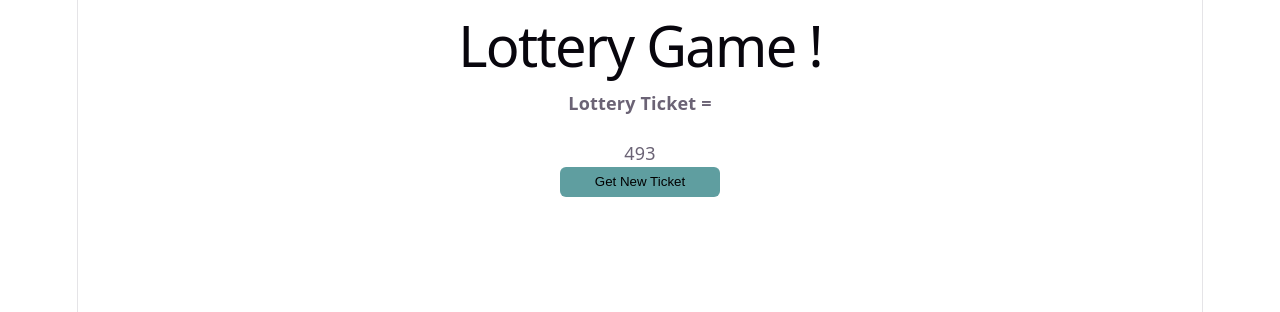
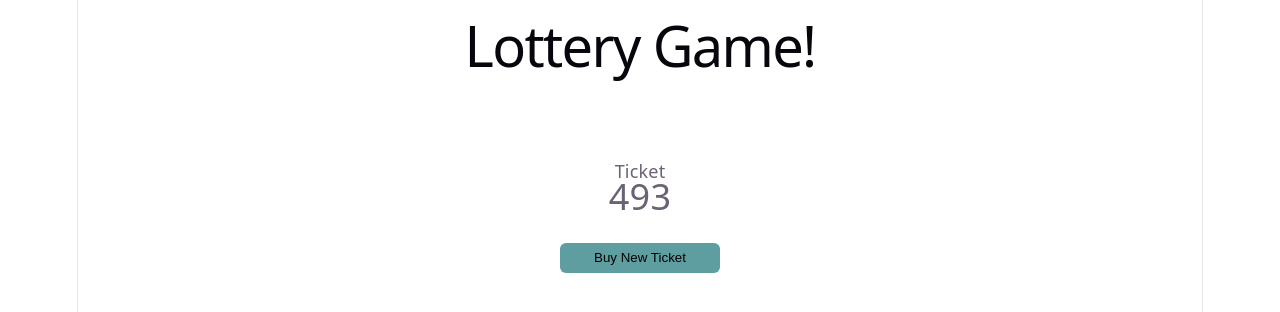
Before and after one commit to AayushJaiswal7/Lottery-Digit, a React (Vite) app: page / in a window 1280 px wide. Shown: the top 312 px of the page. Built offline with nearby package versions, Linux system fonts and the light colour scheme.

Commit message:
Displayed lifting property in the htrough creating ticketnum and ticket

```diff
--- a/src/Lottery.css
+++ b/src/Lottery.css
@@ -1,4 +1,9 @@
-.ticket{
+.TicketNum{
+   font-size: 2rem;
+
+}
+.Ticket{
+   margin-top: 100px;
 
 }
 .btn{
--- a/src/Lottery.jsx
+++ b/src/Lottery.jsx
@@ -1,37 +1,23 @@
 import { useState } from "react";
-import "./Lottery.css";
 import { genTicket, sum } from "./helper";
-import TicketDisplay from "./TicketDisplay";
-import WinningMessage from "./WinningMessage";
-import LotteryButton from "./LotteryButton";
+import Ticket from "./Ticket.jsx"
 
-export default function Lottery() {
-   // State is lifted here (parent component)
-   const [ticket, setTicket] = useState(genTicket(3));
+export default function Lottery({n=3, winningSum=15}){
 
-   // Derived state calculated at parent level
-   const isWinning = sum(ticket) === 15;
+   let [ticket, setTicket] = useState(genTicket(n));
+   const isWinning = sum(ticket) === winningSum;
 
-   // Event handler defined at parent level
-   const handleTicketGenerate = () => {
-      setTicket(() => {
-         return genTicket(3);
-      });
-   };
+   let buyTicket = () => {
+      setTicket(genTicket(n))
+   }
+   return (
+      <div>
+         <h1>Lottery Game!</h1>
+         <Ticket ticket={ticket}/>
+         <br></br>
+         <button onClick={buyTicket } className="btn">Buy New Ticket</button>
+         <h3>{isWinning && "Congratulation ,you won"}</h3>
+      </div>
 
-   return (
-      <>
-         <div>
-            <h1>Lottery Game !</h1>
-            {/* Child component receives state as prop */}
-            <WinningMessage isWinning={isWinning} />
-
-            {/* Child component receives state as prop */}
-            <TicketDisplay ticket={ticket} />
-
-            {/* Child component receives handler as prop */}
-            <LotteryButton onGetNewTicket={handleTicketGenerate} />
-         </div>
-      </>
    );
 }
--- a/src/LotteryButton.jsx
+++ /dev/null
@@ -1,7 +0,0 @@
-export default function LotteryButton({ onGetNewTicket }) {
-  return (
-    <button className="btn" onClick={onGetNewTicket}>
-      Get New Ticket
-    </button>
-  );
-}
--- /dev/null
+++ b/src/Ticket.jsx
@@ -0,0 +1,15 @@
+import TicketNum from "./TicketNum";
+import "./Lottery.css"
+
+export default function Ticket({ ticket}) {
+   return (
+      <div className="Ticket">
+         <p>Ticket</p>
+         {ticket.map((num, idx) => (
+            <TicketNum num={num} key={idx} />
+         ))}
+      </div>
+
+   );
+
+}
--- a/src/TicketDisplay.jsx
+++ /dev/null
@@ -1,10 +0,0 @@
-export default function TicketDisplay({ ticket }) {
-  return (
-    <div className="ticket">
-      <h4>Lottery Ticket =</h4>
-      <span>{ticket[0]}</span>
-      <span>{ticket[1]}</span>
-      <span>{ticket[2]}</span>
-    </div>
-  );
-}
--- /dev/null
+++ b/src/TicketNum.jsx
@@ -0,0 +1,8 @@
+import './Lottery.css'
+export default function TicketNum({num}){
+   return (
+
+      <span className="TicketNum">{num}</span>
+
+   );
+}
--- a/src/WinningMessage.jsx
+++ /dev/null
@@ -1,9 +0,0 @@
-export default function WinningMessage({ isWinning }) {
-  return (
-    <>
-      {isWinning && (
-        <h3>Congratulation, you won!</h3>
-      )}
-    </>
-  );
-}
--- a/src/main.jsx
+++ b/src/main.jsx
@@ -2,8 +2,11 @@ import { StrictMode } from 'react'
 import { createRoot } from 'react-dom/client'
 import './index.css'
 import Lottery from './Lottery.jsx'
+
+
 createRoot(document.getElementById('root')).render(
   <StrictMode>
-  <Lottery/>
+
+    <Lottery />
   </StrictMode>,
 )
```
